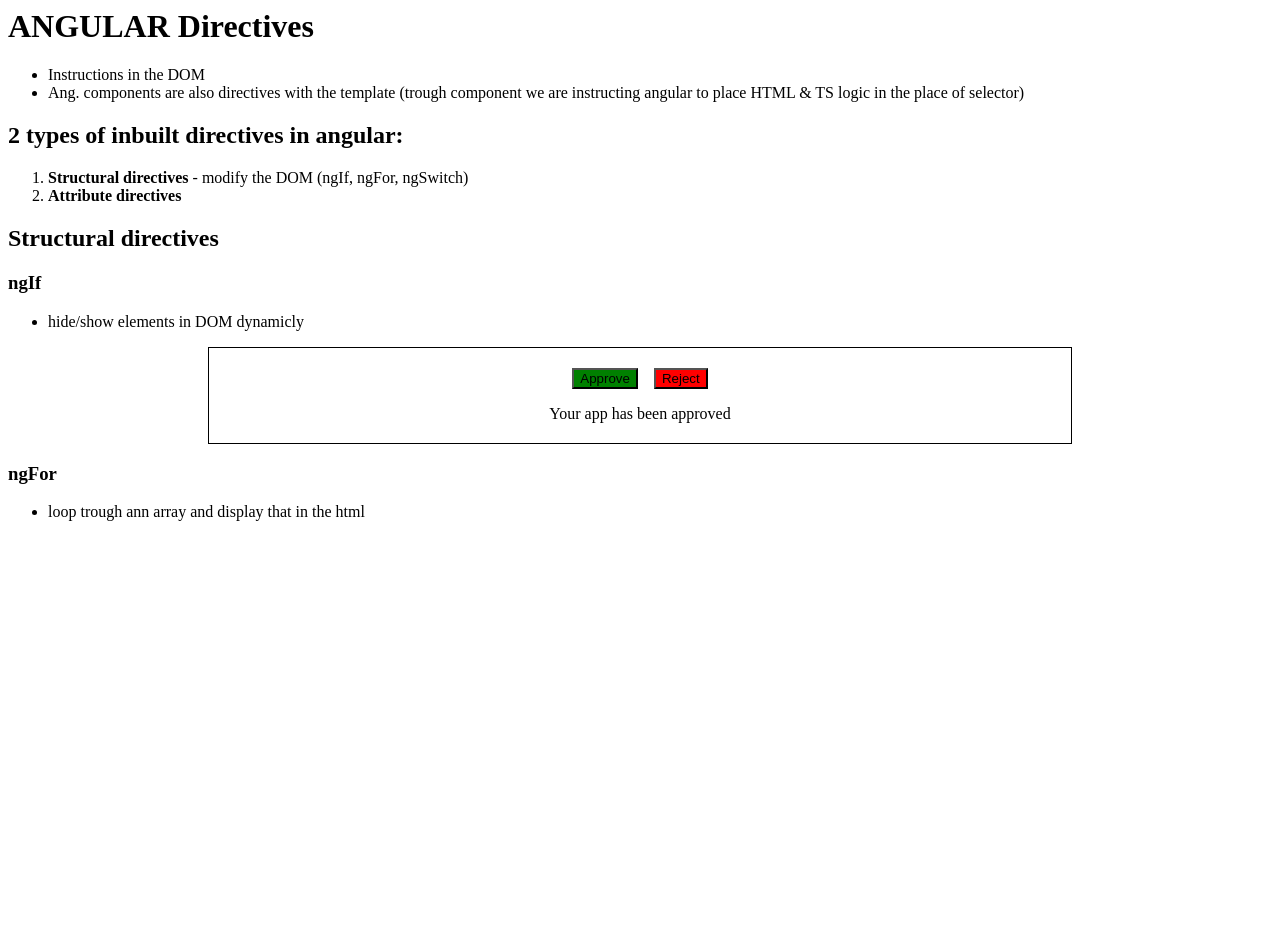
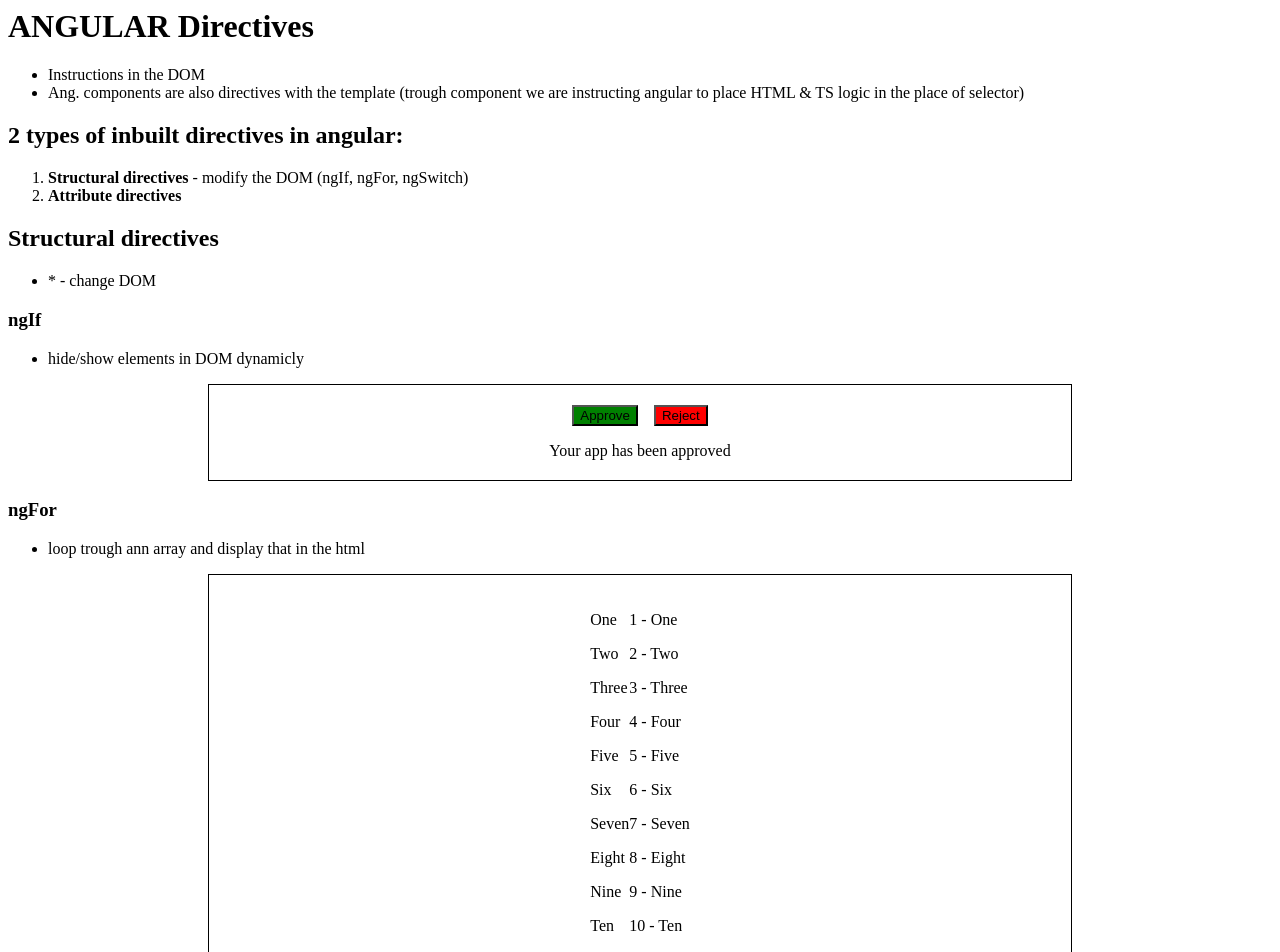
Before and after one commit to nkunic/angular-z2h-example-structural-directives, an Angular app: page / in a window 1280 px wide. Shown: the top 952 px of the page. Before the commit the page ends 800 px from the top, so only its background shows below. Built offline with nearby package versions, Linux system fonts and the light colour scheme.

Commit message:
3 files modified

```diff
--- a/src/app/app.component.html
+++ b/src/app/app.component.html
@@ -17,6 +17,9 @@
 </ol>
 
 <h2>Structural directives</h2>
+<ul>
+  <li>* - change DOM</li>
+</ul>
 
 <h3>ngIf</h3>
 <ul>
@@ -24,7 +27,7 @@
 </ul>
 
 <div class="example">
-  <div class="box">
+  <div class="box vertical">
     <div>
       <button class="success" (click)="approve(true)">Approve</button>
       <button class="danger" (click)="approve(false)">Reject</button>
@@ -38,3 +41,18 @@
 <ul>
   <li>loop trough ann array and display that in the html</li>
 </ul>
+
+<div class="example">
+  <div class="box horizontal">
+    <div>
+      <p *ngFor="let number of numbers">
+        {{ number }}
+      </p>
+    </div>
+    <div>
+      <p *ngFor="let number of numbers; let i = index">
+        {{ i + 1 }} - {{ number }}
+      </p>
+    </div>
+  </div>
+</div>
--- a/src/app/app.component.scss
+++ b/src/app/app.component.scss
@@ -6,12 +6,17 @@
 
   .box {
     display: flex;
-    flex-direction: column;
     align-items: center;
     justify-content: center;
     width: 65%;
     border: 1px solid black;
     padding: 1.25rem;
+    &.vertical {
+      flex-direction: column;
+    }
+    &.horizontal {
+      flex-direction: row;
+    }
   }
 
   p {
--- a/src/app/app.component.ts
+++ b/src/app/app.component.ts
@@ -6,9 +6,27 @@ import { Component } from '@angular/core';
   styleUrls: ['./app.component.scss'],
 })
 export class AppComponent {
+
+  // ngIf
   isApproved = true;
 
   approve(status) {
     this.isApproved = status;
   }
+
+  //ngFor
+  numbers = [
+    'One',
+    'Two',
+    'Three',
+    'Four',
+    'Five',
+    'Six',
+    'Seven',
+    'Eight',
+    'Nine',
+    'Ten',
+
+  ]
+
 }
```
